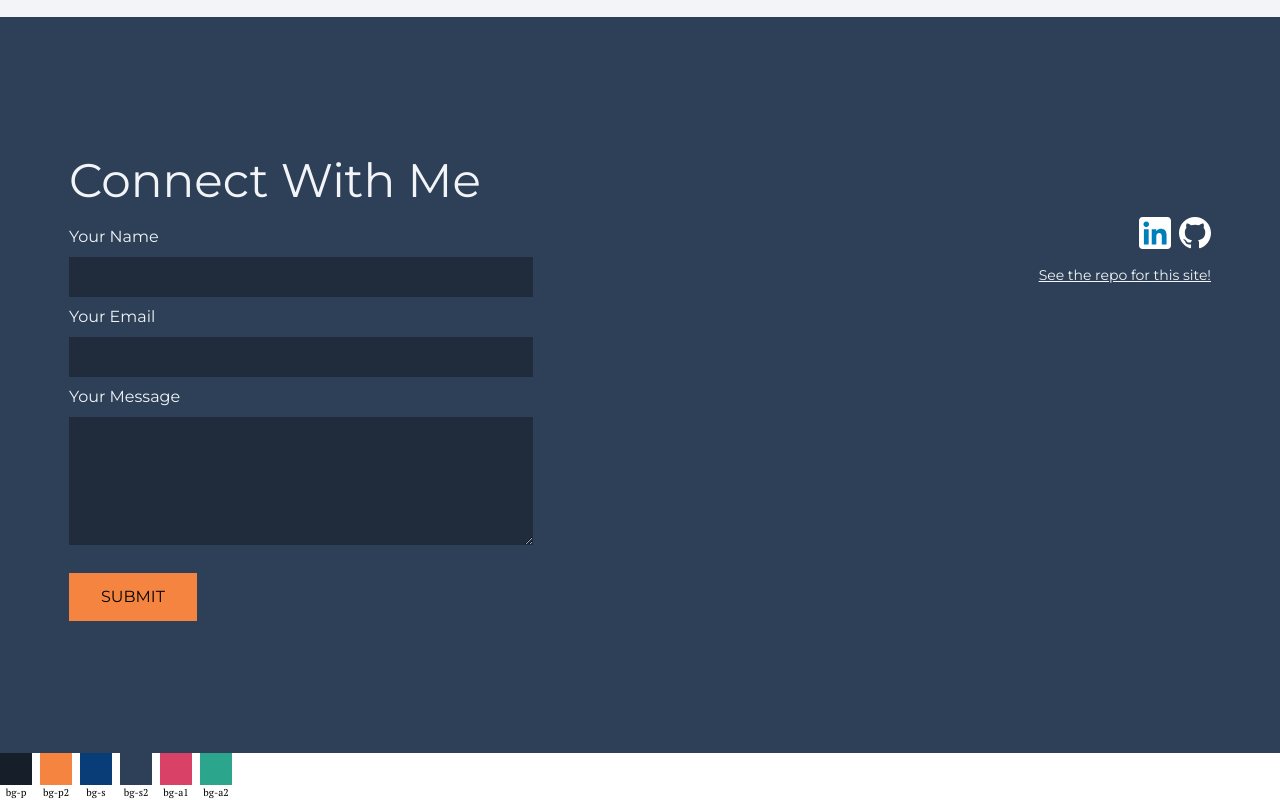
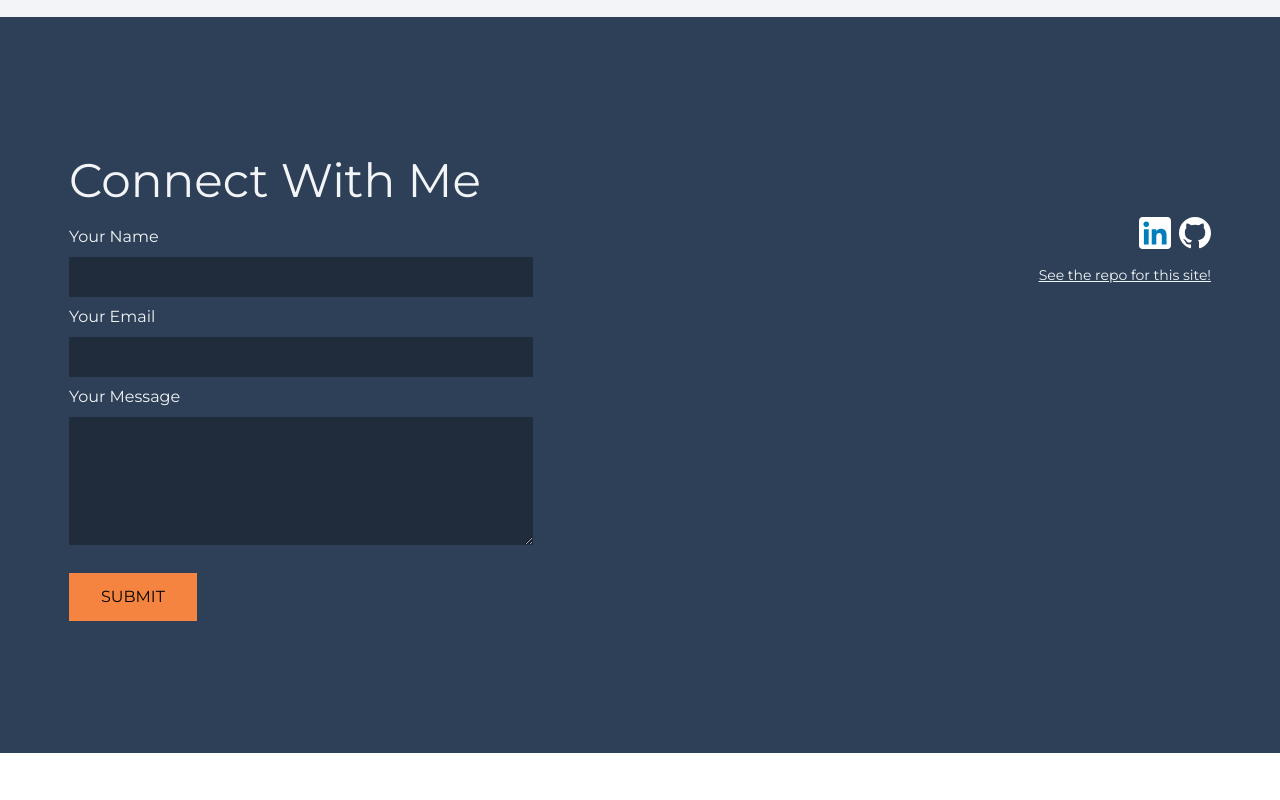
Before and after one commit to aweidele/awcom, a React (Vite) app: page / in a window 1280 px wide. Shown: the part 3958-4758 px from the top of the page. After the commit the page ends 4711 px from the top, so only its background shows below. Built offline with nearby package versions, Linux system fonts and the light colour scheme.

Commit message:
removing color chips

```diff
--- a/src/main.jsx
+++ b/src/main.jsx
@@ -14,14 +14,14 @@
       <Header />
       <Sections />
       <Footer />
-      <div className="flex gap-2">
+      {/* <div className="flex gap-2">
         {["bg-p", "bg-p2", "bg-s", "bg-s2", "bg-a1", "bg-a2"].map((bg, i) => (
           <div key={i} className="text-center">
             <div className={`h-8 w-8 ${bg}`}></div>
             <div className="text-[10px]">{bg}</div>
           </div>
         ))}
-      </div>
+      </div> */}
     </ContentProvider>
   </StrictMode>
 );
```
